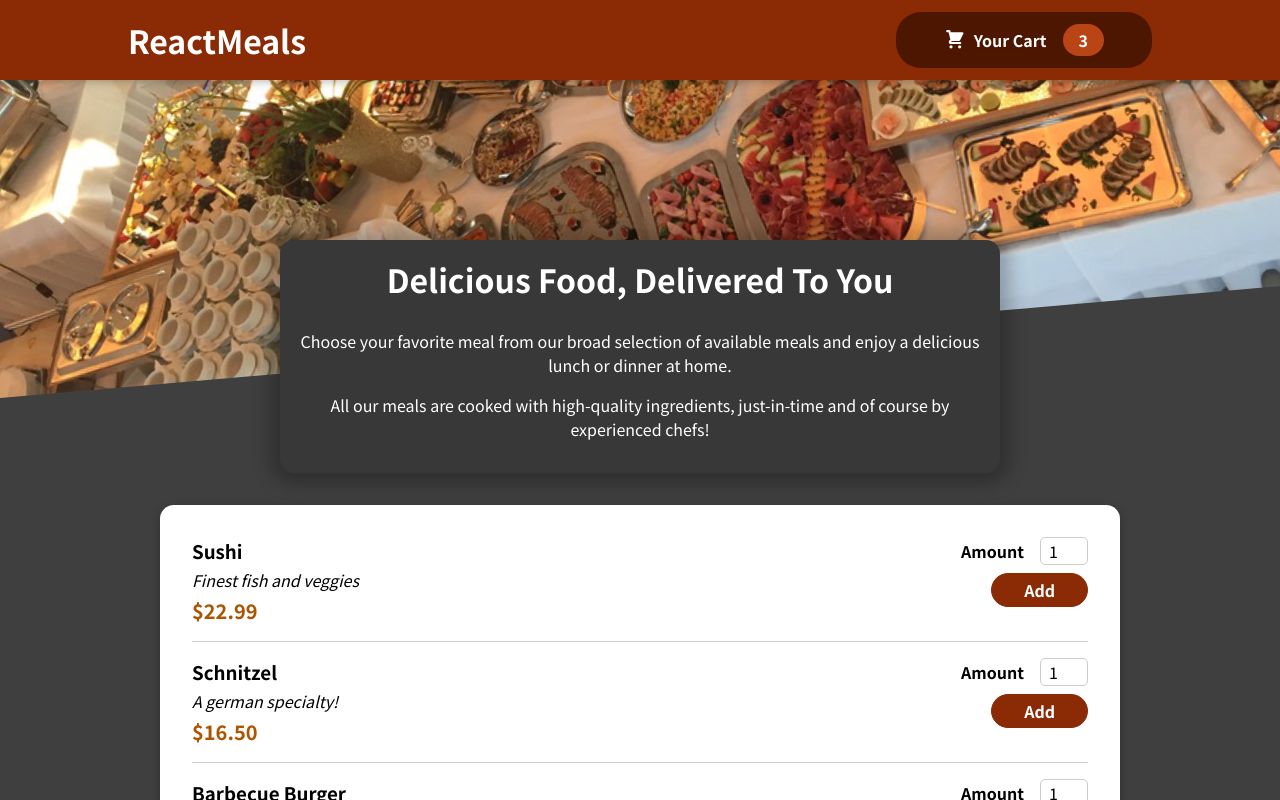
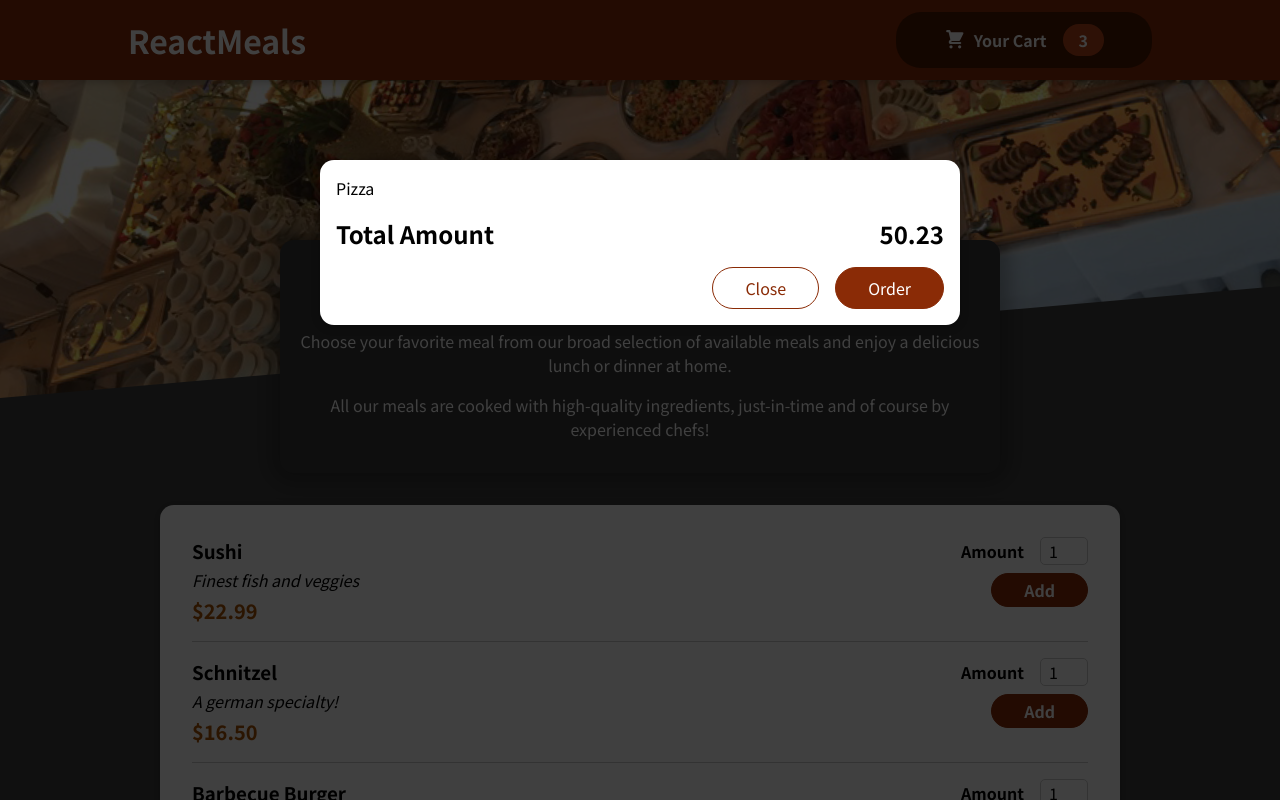
Before and after one commit to caseytite/react-udemy-course, a JavaScript app in the folder food-order-app/: page / in a window 1280 px wide. Shown: the top 800 px of the page. Built offline with nearby package versions, Linux system fonts and the light colour scheme.

Commit message:
Build total amount modal

```diff
--- a/food-order-app/public/index.html
+++ b/food-order-app/public/index.html
@@ -28,6 +28,7 @@
   </head>
   <body>
     <noscript>You need to enable JavaScript to run this app.</noscript>
+    <div id="overlays"></div>
     <div id="root"></div>
     <!--
       This HTML file is a template.
--- a/food-order-app/src/App.js
+++ b/food-order-app/src/App.js
@@ -1,9 +1,11 @@
 import Header from "./components/Layout/Header";
 import Meals from "./components/Meals/Meals";
+import Cart from "./components/Cart/Cart";
 
 const App = () => {
   return (
     <>
+      <Cart />
       <Header />
       <main>
         <Meals />
--- a/food-order-app/src/components/Cart/Cart.js
+++ b/food-order-app/src/components/Cart/Cart.js
@@ -1,26 +1,27 @@
 import classes from "./Cart.module.css";
+import Modal from "../UI/Modal";
 
 const Cart = (props) => {
   const cartItems = (
     <ul className={classes["cart-items"]}>
       {[{ id: "1", name: "Pizza", amount: "10", price: "4.99" }].map((item) => {
-        <li>item.name</li>;
+        return <li>{item.name}</li>;
       })}
     </ul>
   );
 
   return (
-    <div>
+    <Modal>
       {cartItems}
       <div className={classes.total}>
         <span>Total Amount</span>
         <span>50.23</span>
       </div>
-      <div className={classes.action}>
+      <div className={classes.actions}>
         <button className={classes["button--alt"]}>Close</button>
         <button className={classes.button}>Order</button>
       </div>
-    </div>
+    </Modal>
   );
 };
 
--- /dev/null
+++ b/food-order-app/src/components/UI/Modal.js
@@ -0,0 +1,27 @@
+import ReactDom from "react-dom";
+import classes from "./Modal.module.css";
+
+const Backdrop = (props) => {
+  return <div className={classes.backdrop} />;
+};
+
+const Overlay = (props) => {
+  return (
+    <div className={classes.modal}>
+      <div className={classes.content}>{props.children}</div>
+    </div>
+  );
+};
+
+const overlay = document.getElementById("overlays");
+
+const Modal = (props) => {
+  return (
+    <>
+      {ReactDom.createPortal(<Backdrop />, overlay)}
+      {ReactDom.createPortal(<Overlay>{props.children}</Overlay>, overlay)}
+    </>
+  );
+};
+
+export default Modal;
--- /dev/null
+++ b/food-order-app/src/components/UI/Modal.module.css
@@ -0,0 +1,40 @@
+.backdrop {
+  position: fixed;
+  top: 0;
+  left: 0;
+  width: 100%;
+  height: 100vh;
+  z-index: 20;
+  background-color: rgba(0, 0, 0, 0.75);
+}
+
+.modal {
+  position: fixed;
+  top: 20vh;
+  left: 5%;
+  width: 90%;
+  background-color: white;
+  padding: 1rem;
+  border-radius: 14px;
+  box-shadow: 0 2px 8px rgba(0, 0, 0, 0.25);
+  z-index: 30;
+  animation: slide-down 300ms ease-out forwards;
+}
+
+@media (min-width: 768px) {
+  .modal {
+    width: 40rem;
+    left: calc(50% - 20rem);
+  }
+}
+
+@keyframes slide-down {
+  from {
+    opacity: 0;
+    transform: translateY(-3rem);
+  }
+  to {
+    opacity: 1;
+    transform: translateY(0);
+  }
+}
```
